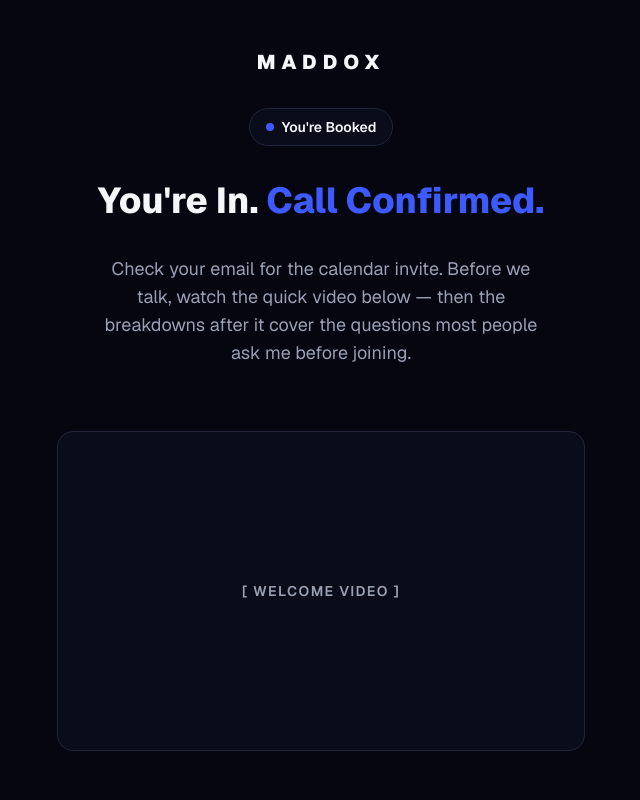
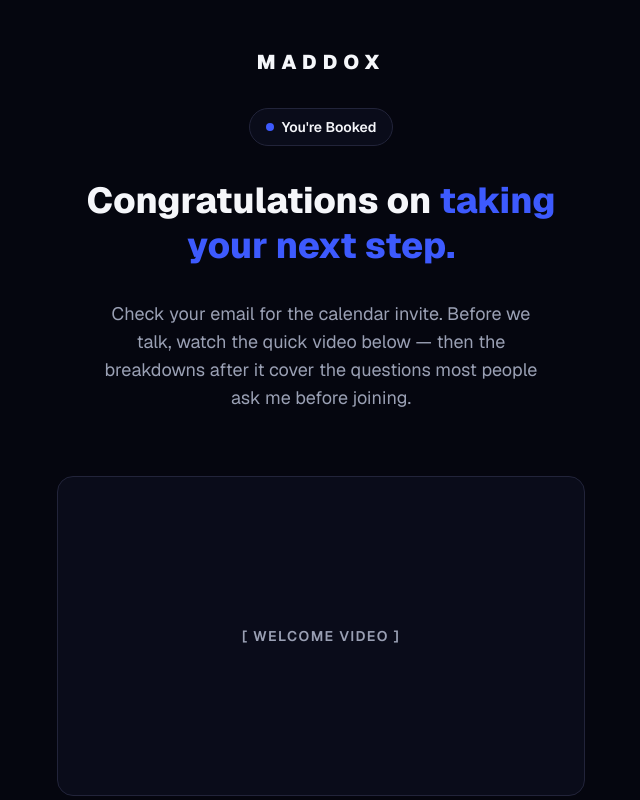
Before and after one commit to Maddoxgoforth/Brand-acquisition-funnel, a Next.js app: page /thank-you in a window 1280 px wide. Shown: the top 800 px of the page, without its empty margins (319-959 px from the left). Built offline with nearby package versions, Linux system fonts and the light colour scheme.

Commit message:
Update thank-you headline to lead with congratulations
Change the /thank-you h1 to "Congratulations on taking your next
step." so that's the first thing visitors read, above the welcome
video.

```diff
--- a/src/components/sections/ThankYouHero.tsx
+++ b/src/components/sections/ThankYouHero.tsx
@@ -10,7 +10,8 @@ export default function ThankYouHero() {
         <Pill>You&apos;re Booked</Pill>
 
         <h1 className="text-3xl font-extrabold leading-tight sm:text-4xl">
-          You&apos;re In. <span className="text-accent">Call Confirmed.</span>
+          Congratulations on{" "}
+          <span className="text-accent">taking your next step.</span>
         </h1>
 
         <p className="max-w-md text-lg text-muted">
```
